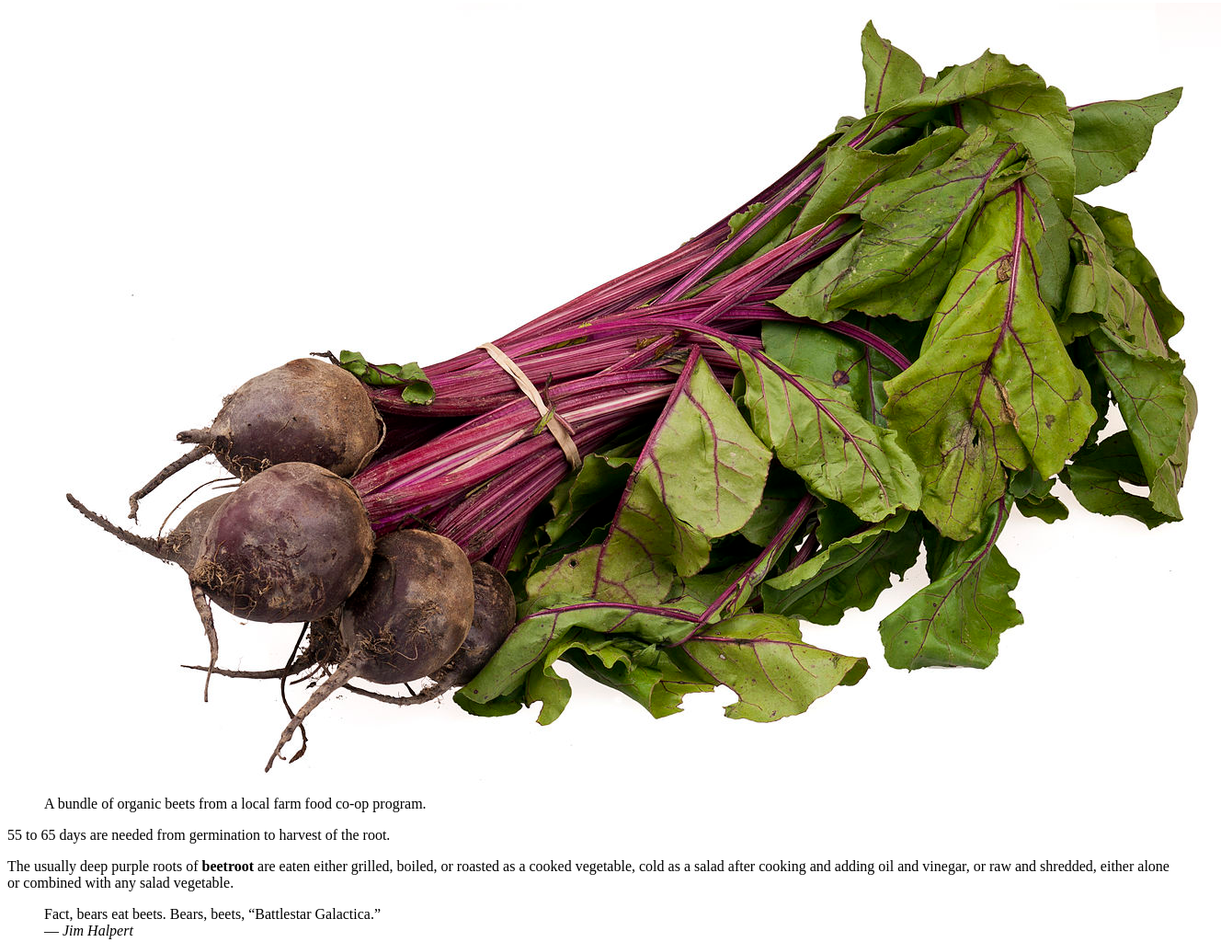
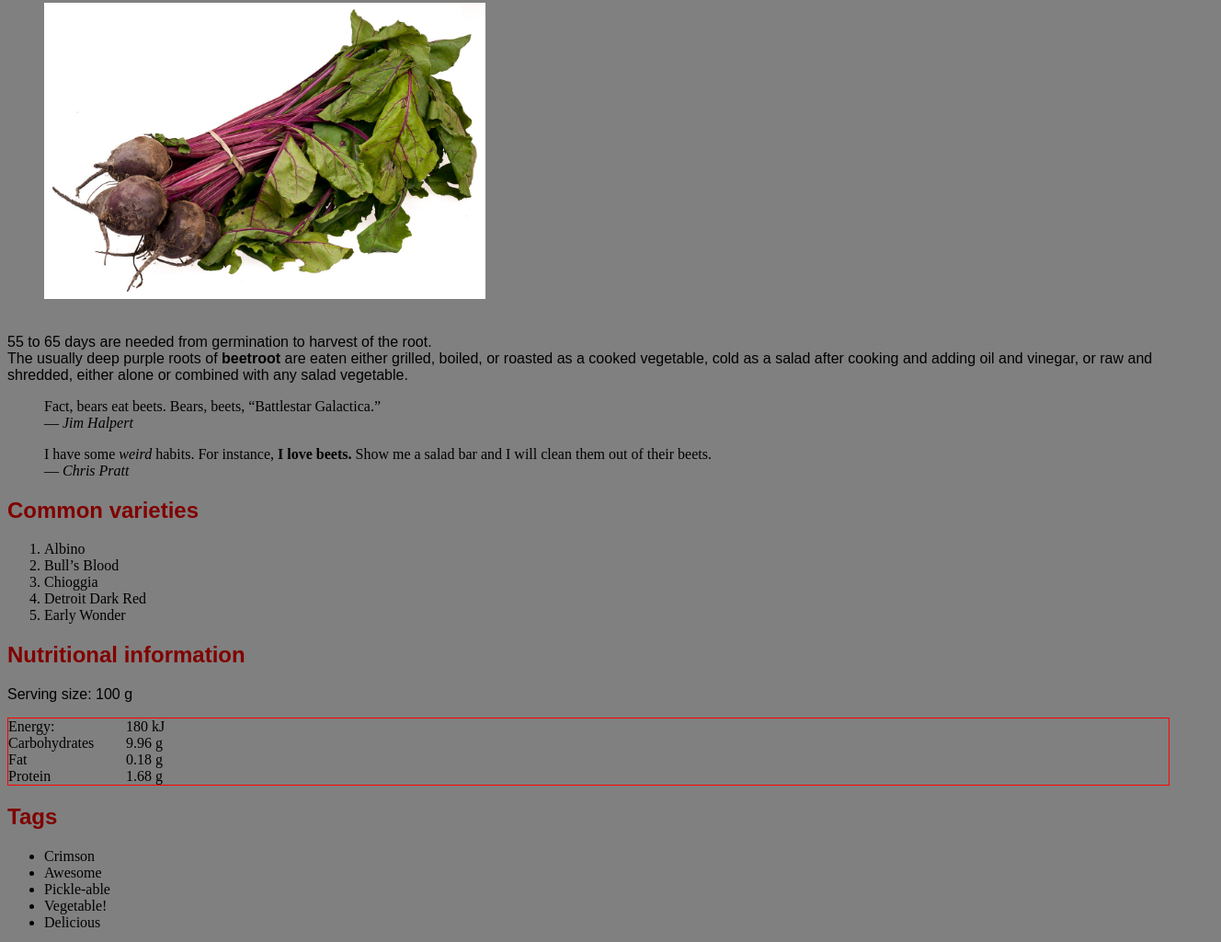
Before and after one commit to paisley-laurenzio/dsn1675-exercise-0, a plain HTML site: page index.html in a window 1280 px wide. Shown: the part 77-1101 px from the top of the page at 92% size, 1328 px wide, since content can reach past the window. Drawn offline with Linux system fonts and the light colour scheme.

Commit message:
started working on css

```diff
--- /dev/null
+++ b/css/main.css
@@ -0,0 +1,45 @@
+html{
+background-color: grey;
+}
+h1 {
+    font-family: sans-serif;
+    color: maroon;
+}
+h2 {
+    font-family: sans-serif;
+    color: maroon;
+}
+
+img {
+    width: 30rem;
+}
+
+figcaption {
+    font-family: sans-serif;
+    color: grey;
+}
+
+p {
+    margin: auto;
+    font-family: sans-serif;
+}
+
+blockquote {
+    font-family: Gorgia;
+}
+
+dl{
+    border: 1px solid red;
+    overflow: hidden;
+}
+dt{
+    float: left;
+    clear: left;
+    width: 8rem;
+}
+
+dd {
+    float: left;
+    margin: 0;
+    padding: 0;
+}
--- a/index.html
+++ b/index.html
@@ -3,6 +3,7 @@
 <head>
     <meta charset="utf-8">
     <title>Beets</title>
+    <link href="css/main.css" rel="stylesheet">
 </head>
 <body>
 <maine>
@@ -33,12 +34,12 @@
         </ol>
     <h2>Nutritional information</h2>
         <p>Serving size: <data>100 g</data></p>
-        <ul>
-            <li>Energy: <data>180 kJ</data></li>
-            <li>Carbohydrates: <data>9.96 g</data></li>
-            <li>Fat: <data>0.18 g</data></li>
-            <li>Protein: <data>1.68 g</data></li>
-        </ul>
+        <dl>
+            <dt>Energy:</dt><dd><data value="180">180 kJ</data></dd>
+            <dt>Carbohydrates</dt><dd><data value="9.96">9.96 g</data></dd>
+            <dt>Fat</dt><dd><data value="0.18">0.18 g</data></dd>
+            <dt>Protein</dt> <dd><data value="1.68">1.68 g</data></dd>
+        </dl>
     <h2>Tags</h2>
         <ul>
             <li>Crimson</li>
```
